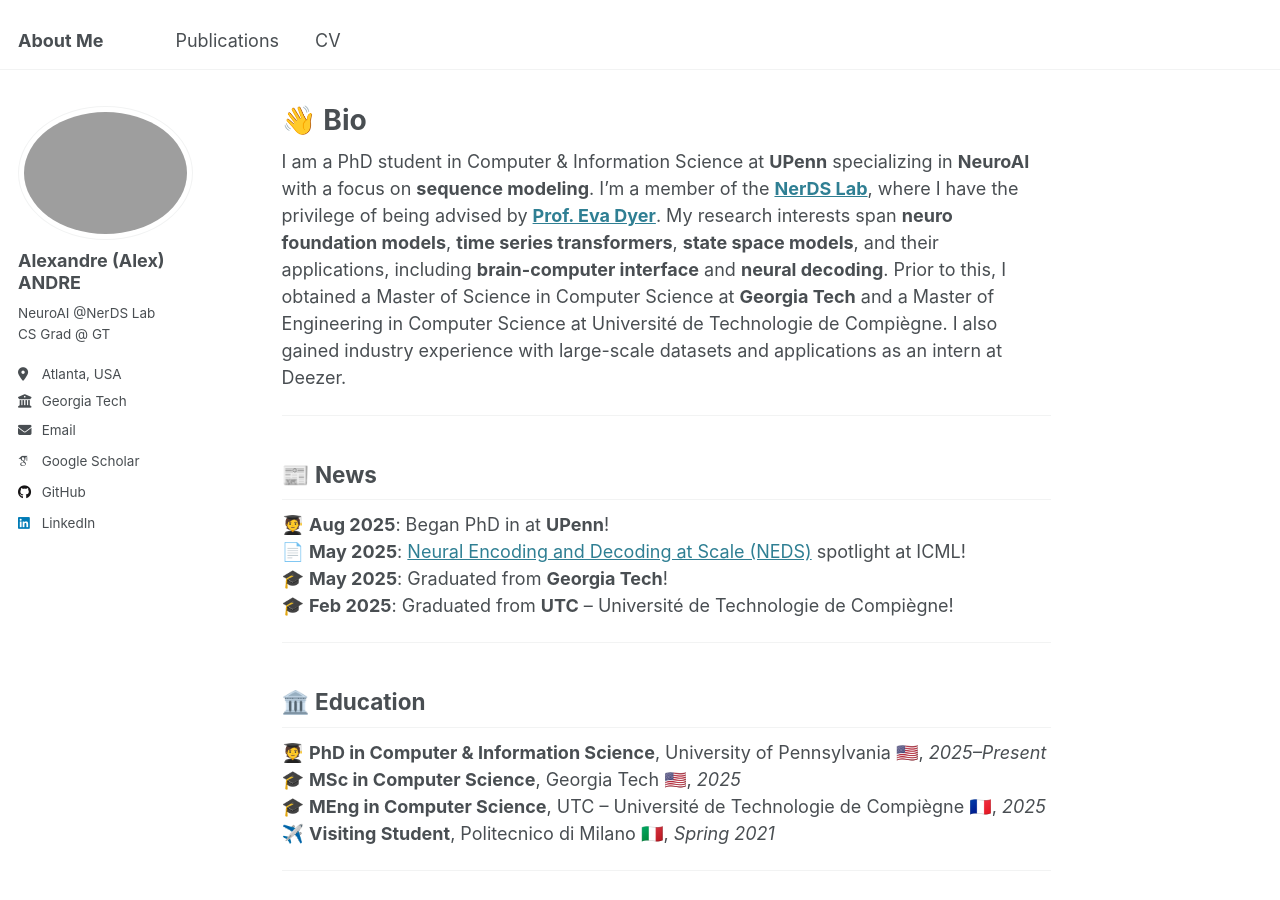
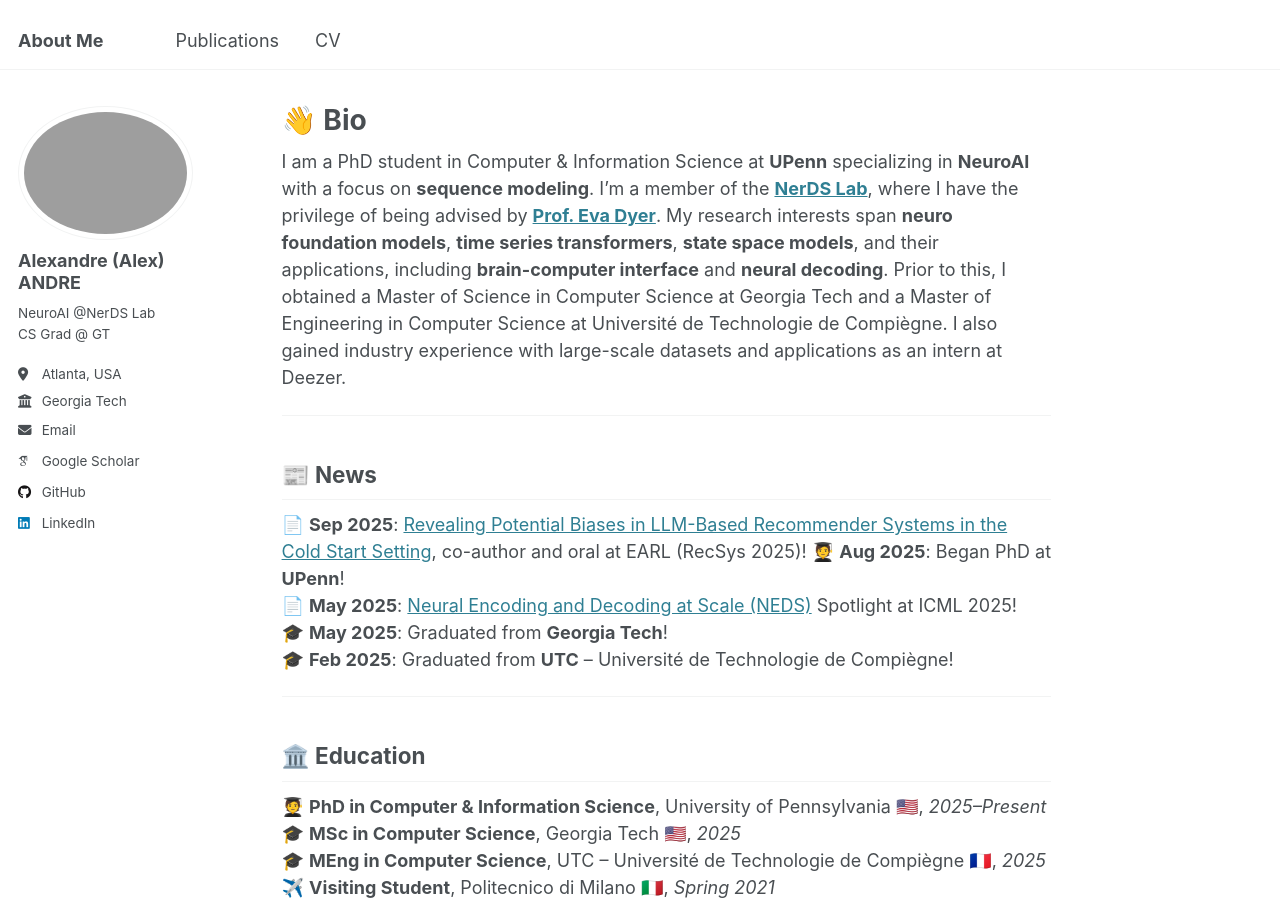
Before and after one commit to AlexandreAndr/profile, a Jekyll site: the page built from _pages/about.md, in a window 1280 px wide and 900 px high. Built offline with Jekyll 4.4.1, drawn with Linux system fonts in a browser that asks for light colours; emoji names are drawn with the system emoji font; some web fonts are replaced.

Commit message:
Update about.md

```diff
--- a/_pages/about.md
+++ b/_pages/about.md
@@ -7,12 +7,13 @@
   - /about.html
 ---
 
-I am a PhD student in Computer & Information Science at **UPenn** specializing in **NeuroAI** with a focus on **sequence modeling**. I’m a member of the **[NerDS Lab](https://nerdslab.github.io/about.html)**, where I have the privilege of being advised by **[Prof. Eva Dyer](https://scholar.google.com/citations?user=Sb_jcHcAAAAJ&hl)**. My research interests span **neuro foundation models**, **time series transformers**, **state space models**, and their applications, including **brain-computer interface** and **neural decoding**. Prior to this, I obtained a Master of Science in Computer Science at **Georgia Tech** and a Master of Engineering in Computer Science at Université de Technologie de Compiègne. I also gained industry experience with large-scale datasets and applications as an intern at Deezer.
+I am a PhD student in Computer & Information Science at **UPenn** specializing in **NeuroAI** with a focus on **sequence modeling**. I’m a member of the **[NerDS Lab](https://nerdslab.github.io/about.html)**, where I have the privilege of being advised by **[Prof. Eva Dyer](https://scholar.google.com/citations?user=Sb_jcHcAAAAJ&hl)**. My research interests span **neuro foundation models**, **time series transformers**, **state space models**, and their applications, including **brain-computer interface** and **neural decoding**. Prior to this, I obtained a Master of Science in Computer Science at Georgia Tech and a Master of Engineering in Computer Science at Université de Technologie de Compiègne. I also gained industry experience with large-scale datasets and applications as an intern at Deezer.
 
 ---
 ## :newspaper: News
-🧑‍🎓 **Aug 2025**: Began PhD in at **UPenn**!
-:page_facing_up: **May 2025**: [Neural Encoding and Decoding at Scale (NEDS)](https://arxiv.org/pdf/2504.08201) spotlight at ICML!
+:page_facing_up: **Sep 2025**: [Revealing Potential Biases in LLM-Based Recommender Systems in the Cold Start Setting](https://arxiv.org/pdf/2508.20401), co-author and oral at EARL (RecSys 2025)!
+🧑‍🎓 **Aug 2025**: Began PhD at **UPenn**!
+:page_facing_up: **May 2025**: [Neural Encoding and Decoding at Scale (NEDS)](https://arxiv.org/pdf/2504.08201) Spotlight at ICML 2025!
 :mortar_board: **May 2025**: Graduated from **Georgia Tech**!
 :mortar_board: **Feb 2025**: Graduated from **UTC** -- Université de Technologie de Compiègne!
 
```
